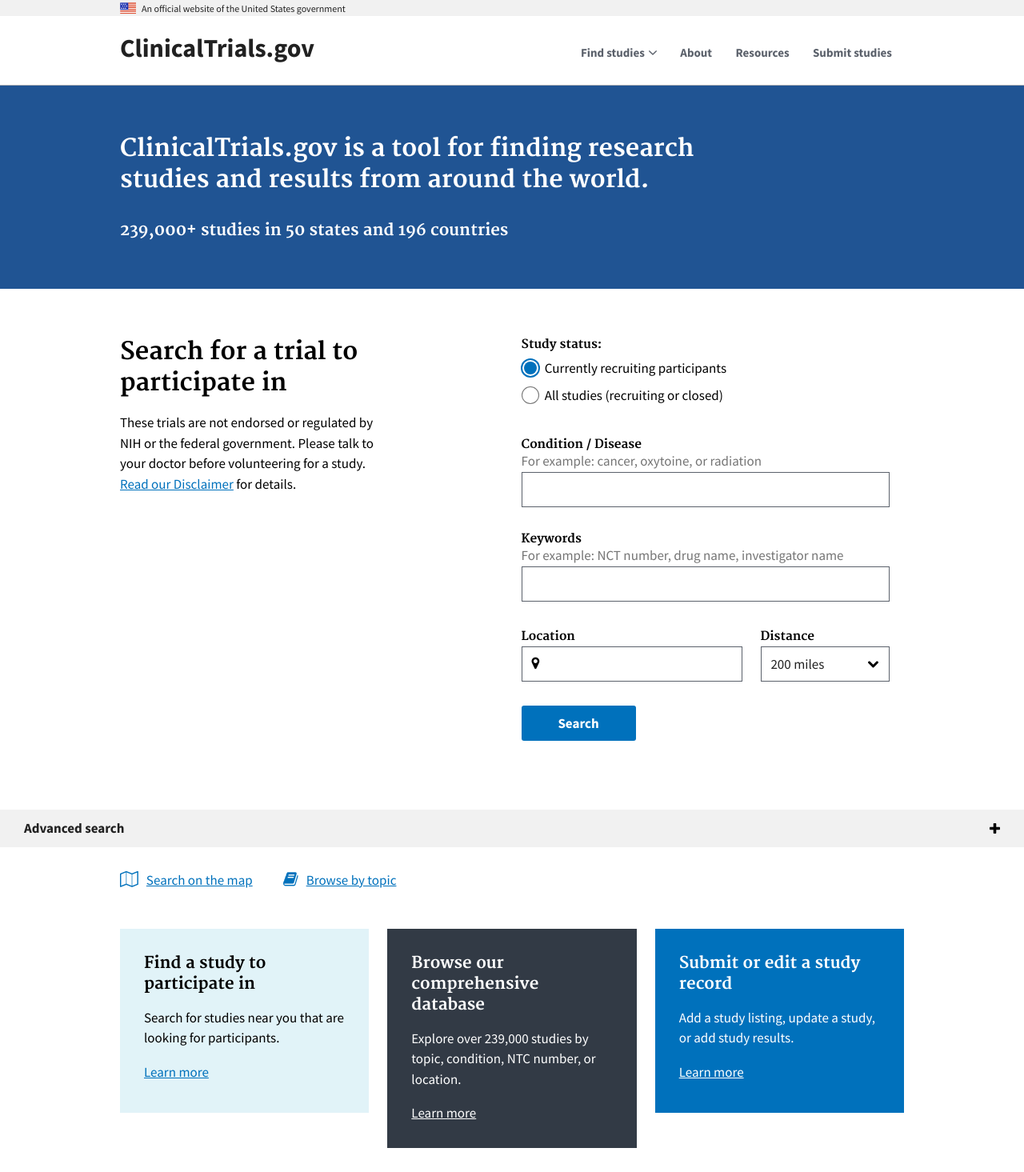
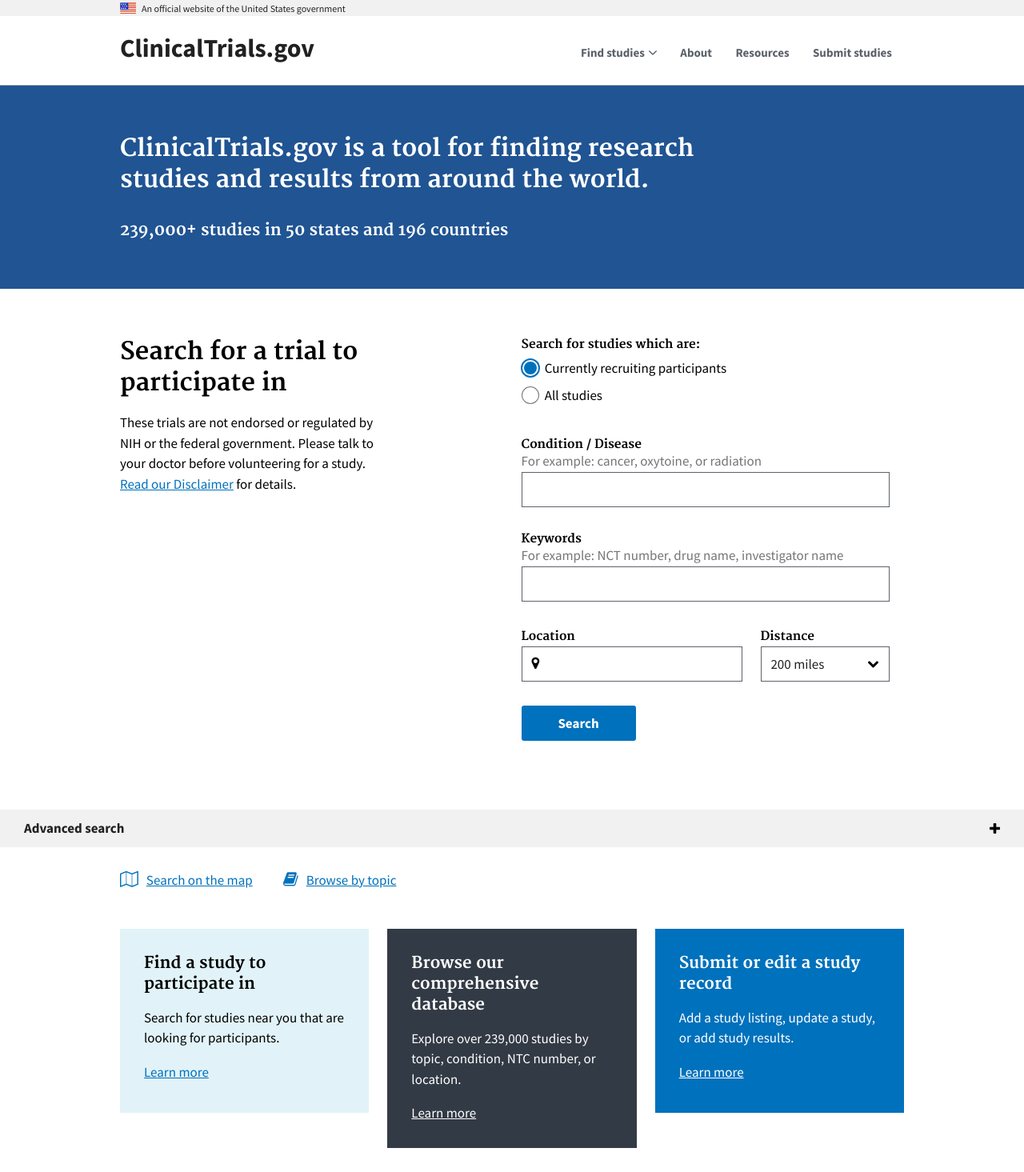
Before and after one commit to 18F/clinical-trials-prototype, a Jekyll site: the page built from pages/home.md, in a window 1280 px wide. Shown: the whole page at 80% size. Built offline with Jekyll 4.4.1, drawn with Linux system fonts in a browser that asks for light colours.

Commit message:
Update radios

```diff
--- a/pages/home.md
+++ b/pages/home.md
@@ -32,7 +32,7 @@
         <fieldset class="fieldset-search">
           <legend class="search-legend usa-sr-only">Search for studies which are:</legend>
           <fieldset class="usa-fieldset-inputs">
-            <legend class="legend-study-status">Study status:</legend>
+            <legend class="legend-study-status"><span class="usa-sr-only">Study Status</span>Search for studies which are:</legend>
             <ul class="usa-unstyled-list">
               <li>
                 <input id="study-recruiting" type="radio" checked name="study-status" value="recruiting">
@@ -40,7 +40,7 @@
               </li>
               <li>
                 <input id="study-all" type="radio" name="study-status" value="all-studies">
-                <label class="label-radio" for="study-all">All studies (recruiting or closed)</label>
+                <label class="label-radio" for="study-all">All studies</label>
               </li>
             </ul>
           </fieldset>
```
